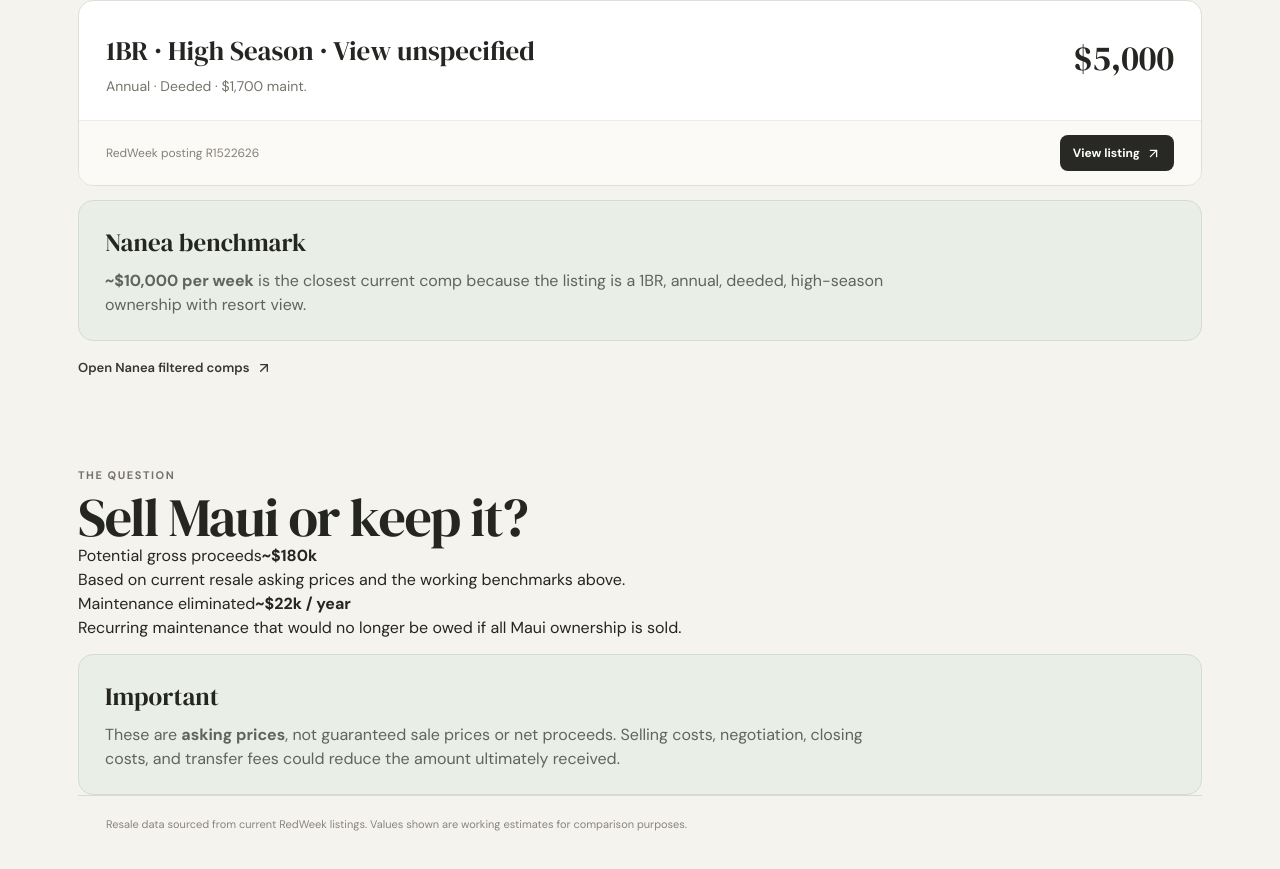
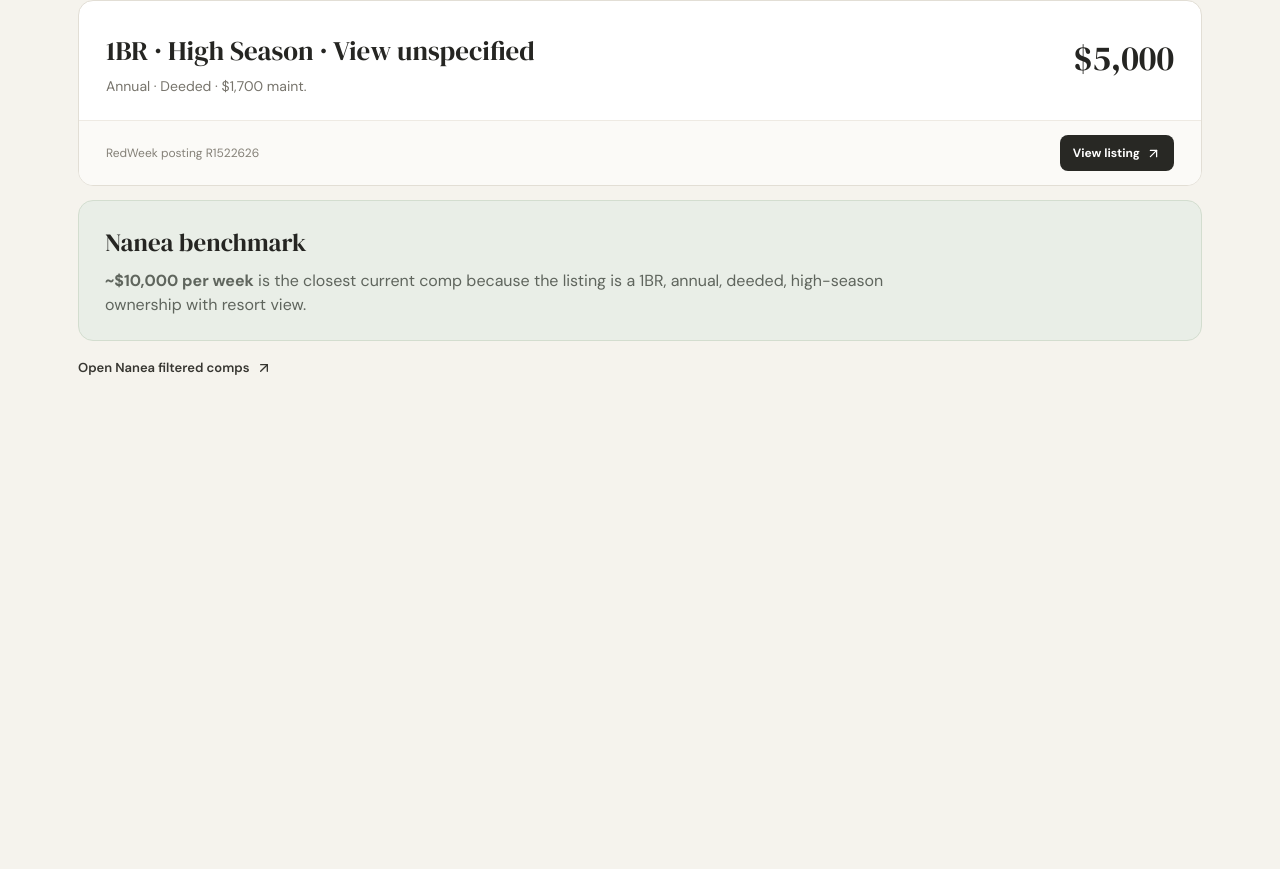
Before and after one commit to dougheindel/maui-resale, a React (Vite) app: page / in a window 1280 px wide. Shown: the part 2485-3354 px from the top of the page. After the commit the page ends 2954 px from the top, so only its background shows below. Built offline with nearby package versions, Linux system fonts and the light colour scheme.

Commit message:
Remove decision section about selling Maui
Removed the decision section regarding selling Maui, including related content and footer.

```diff
--- a/src/main.jsx
+++ b/src/main.jsx
@@ -334,51 +334,6 @@ function App() {
                     </a>
                 </section>
 
-                {/* DECISION */}
-                <section className="section decision">
-                    <div className="eyebrow">The question</div>
-
-                    <h2>Sell Maui or keep it?</h2>
-
-                    <div className="decision-grid">
-                        <div className="decision-card">
-                            <span>Potential gross proceeds</span>
-                            <strong>~$180k</strong>
-                            <p>
-                                Based on current resale asking prices and the
-                                working benchmarks above.
-                            </p>
-                        </div>
-
-                        <div className="decision-card">
-                            <span>Maintenance eliminated</span>
-                            <strong>~$22k / year</strong>
-                            <p>
-                                Recurring maintenance that would no longer be
-                                owed if all Maui ownership is sold.
-                            </p>
-                        </div>
-                    </div>
-
-                    <div className="callout">
-                        <div className="callout-title">Important</div>
-
-                        <p>
-                            These are <strong>asking prices</strong>, not
-                            guaranteed sale prices or net proceeds. Selling
-                            costs, negotiation, closing costs, and transfer fees
-                            could reduce the amount ultimately received.
-                        </p>
-                    </div>
-                </section>
-
-                <footer>
-                    <p>
-                        Resale data sourced from current RedWeek listings.
-                        Values shown are working estimates for comparison
-                        purposes.
-                    </p>
-                </footer>
             </main>
         </div>
     );
```
